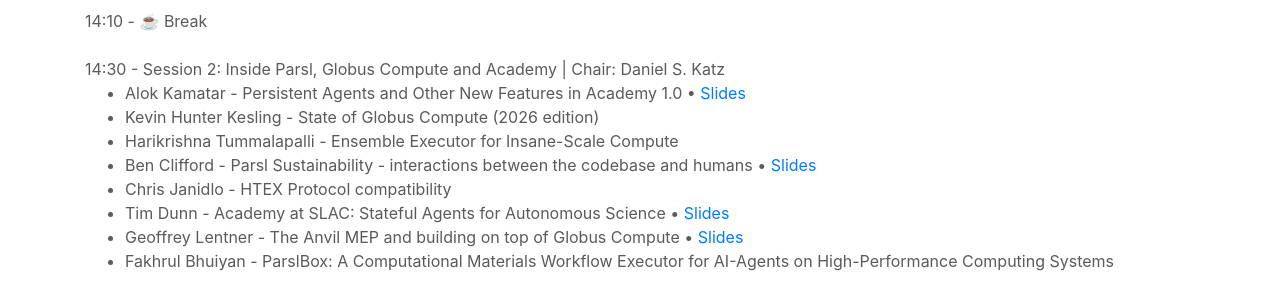
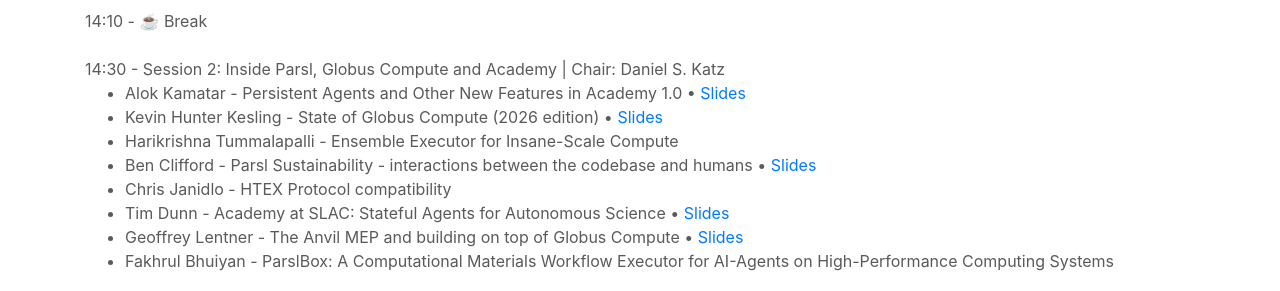
Before and after one commit to Parsl/parsl.github.io, a Jekyll site: the page built from parslfest/apex2026.html, in a window 1280 px wide and 900 px high, scrolled down 778 px. Shown: the part 153-444 px from the top of the window. Built offline with Jekyll 4.4.1, drawn with Linux system fonts in a browser that asks for light colours.

Commit message:
Add Kevin's slides to APeX2026 page

```diff
--- a/parslfest/apex2026.html
+++ b/parslfest/apex2026.html
@@ -76,7 +76,7 @@
 14:30 - Session 2: Inside Parsl, Globus Compute and Academy | Chair: Daniel S. Katz
 <ul>
 <li>Alok Kamatar - Persistent Agents and Other New Features in Academy 1.0 • <a href="2026/kamatar-academy-1.0.pdf" target="_blank">Slides</a></li>
-<li>Kevin Hunter Kesling - State of Globus Compute (2026 edition)  </li>
+<li>Kevin Hunter Kesling - State of Globus Compute (2026 edition) • <a target="_blank" href="2026/khunterkesling-state-of-compute-2026.pdf">Slides</a></li>
 <li>Harikrishna Tummalapalli - Ensemble Executor for Insane-Scale Compute   </li>
 <li>Ben Clifford - Parsl Sustainability - interactions between the codebase and humans • <a href="2026/clifford-sustainability-humans-codebase.pdf" target="_blank">Slides</a></li>
 <li>Chris Janidlo - HTEX Protocol compatibility</li>
```
Also changed, not shown: 1 other file.
